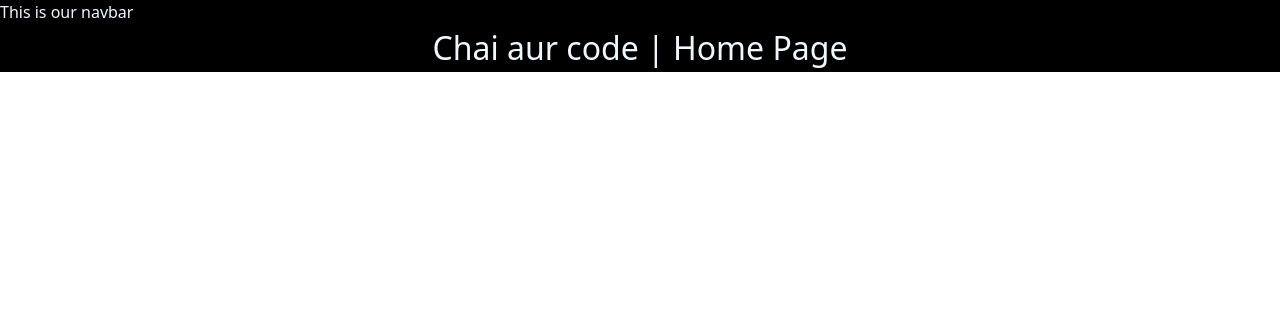
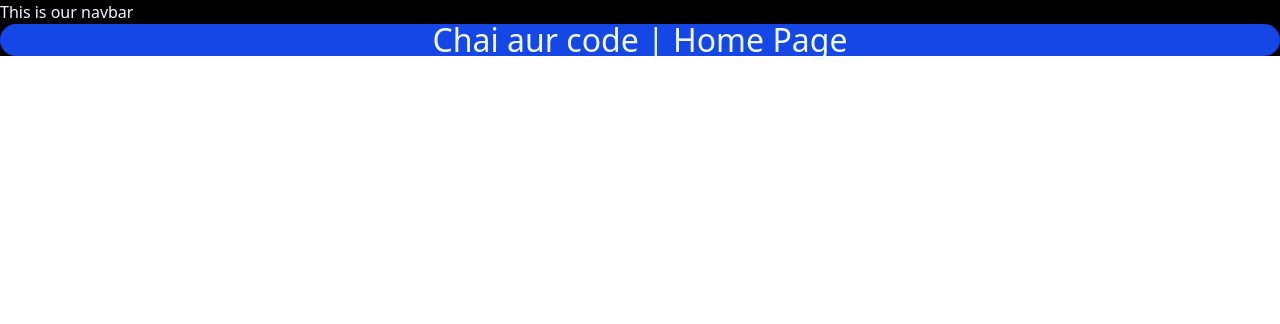
Before and after one commit to Sachinsen7/end-to-end-webdev, a Django app: page / in a window 1280 px wide. Shown: the top 324 px of the page. Run offline with Django 5.2, Linux system fonts and the light colour scheme; style sheets or scripts are compiled from the project's sources; some libraries are stand-ins or nearby versions.

Commit message:
update tailwind html

```diff
--- a/Django/setup/djangoStart/templates/website/index.html
+++ b/Django/setup/djangoStart/templates/website/index.html
@@ -5,5 +5,5 @@
 {% endblock %}
 
 {% block content %}
-    <h1>Chai aur code | Home Page</h1>
+    <h1 class='bg-blue-700 text-9xl rounded-4xl'>Chai aur code | Home Page</h1>
 {% endblock %}
```
Also changed, not shown: Django/setup/djangoStart/db.sqlite3.
